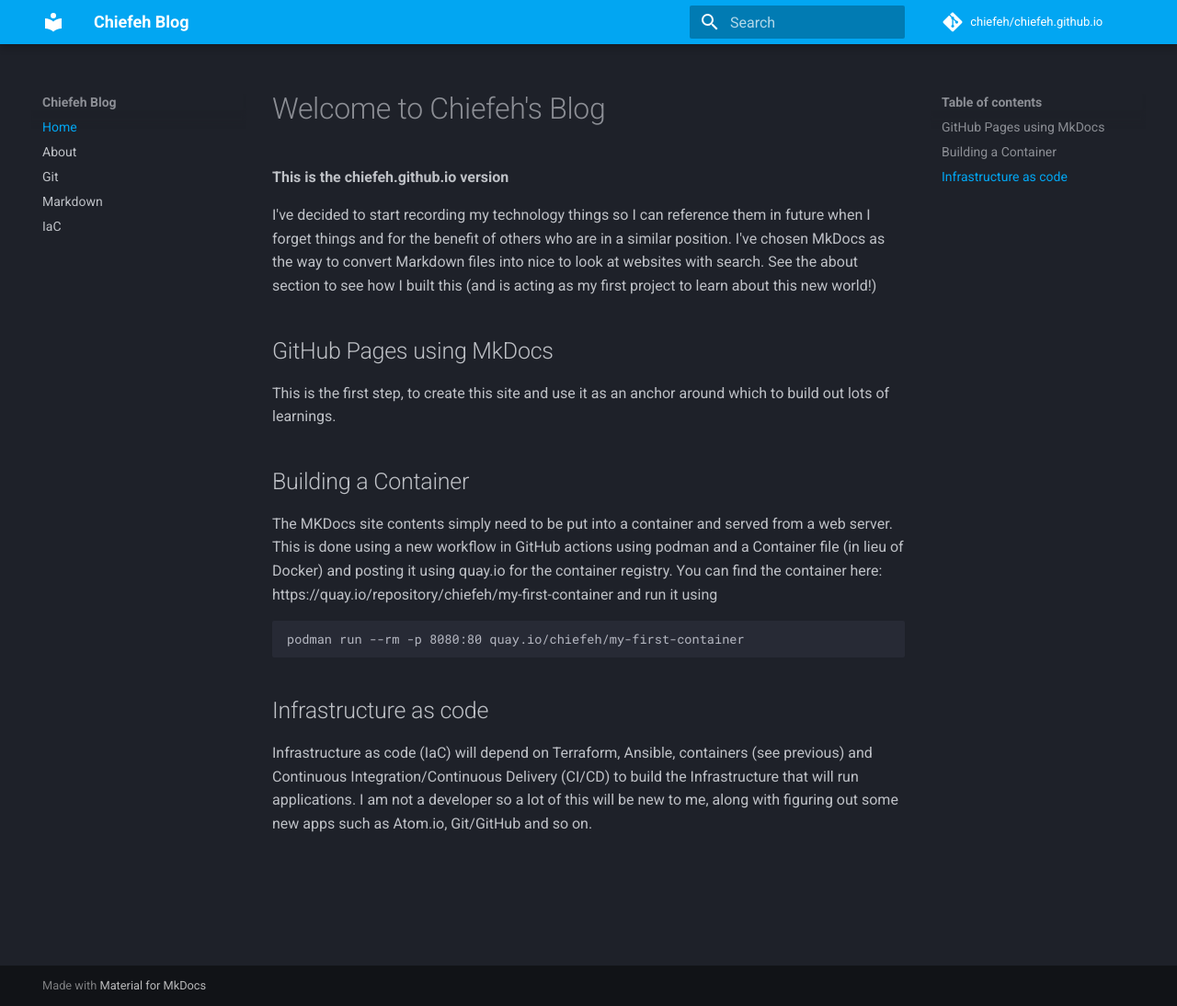
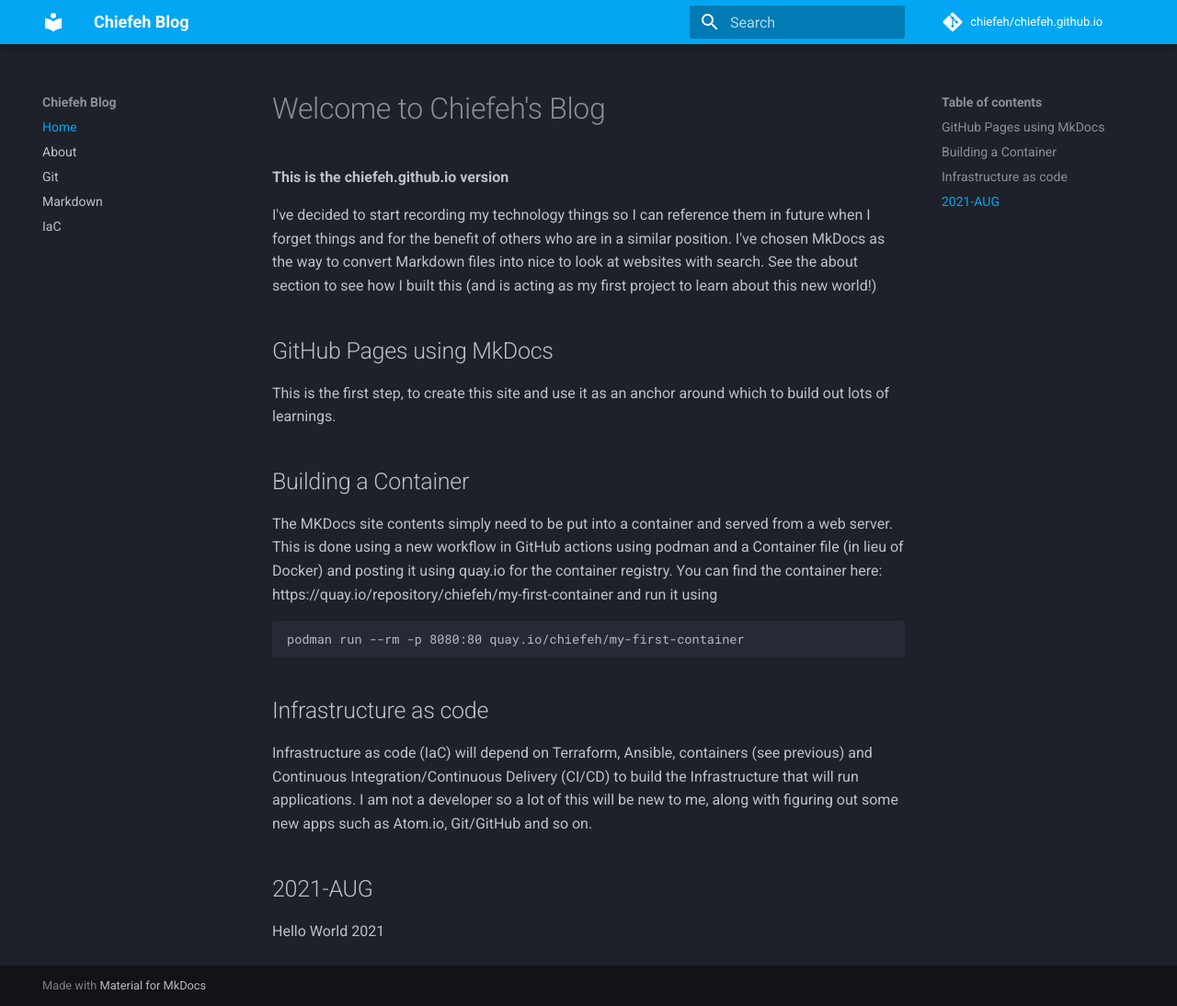
Before and after one commit to chiefeh/chiefeh.github.io, an MkDocs documentation site: the page built from docs/index.md, in a window 1280 px wide and 1094 px high. Shown: the whole window at 92% size. Built offline with MkDocs 1.6.1 and Material for MkDocs 9.7.7, drawn with Linux system fonts in a browser that asks for light colours; comment, search, counter and statistics services are not loaded.

Commit message:
Update index.md
todays date

```diff
--- a/docs/index.md
+++ b/docs/index.md
@@ -29,3 +29,6 @@ containers (see previous) and Continuous Integration/Continuous Delivery (CI/CD)
 to build the Infrastructure that will run applications. I am not a developer so
 a lot of this will be new to me, along with figuring out some new apps such as
 Atom.io, Git/GitHub and so on.
+
+## 2021-AUG
+Hello World 2021
```
